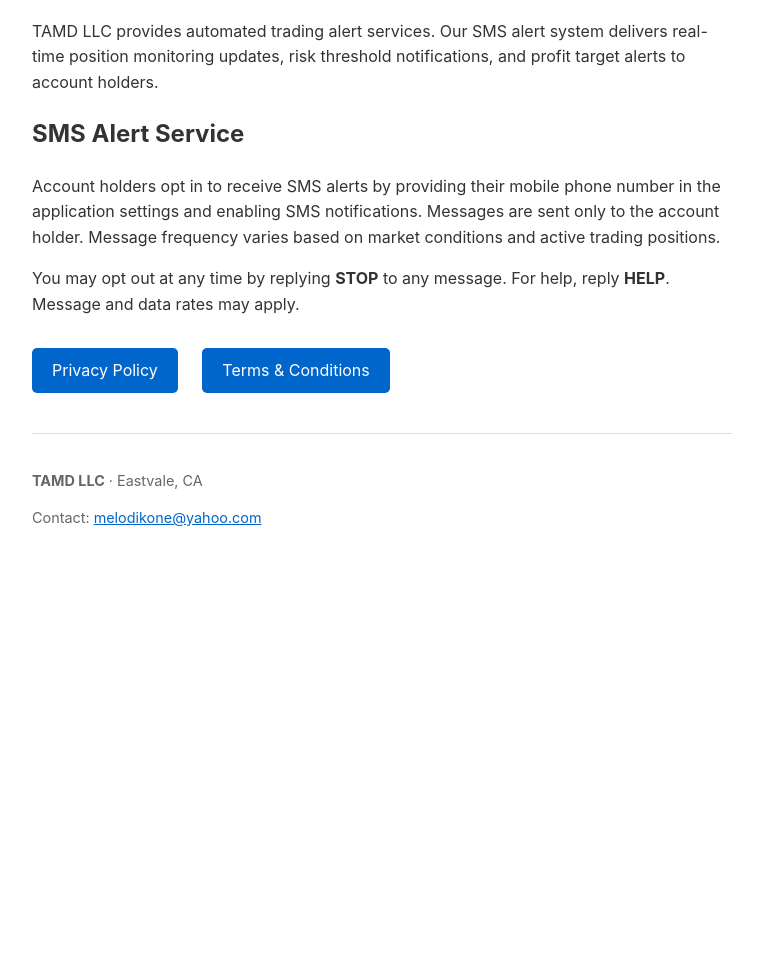
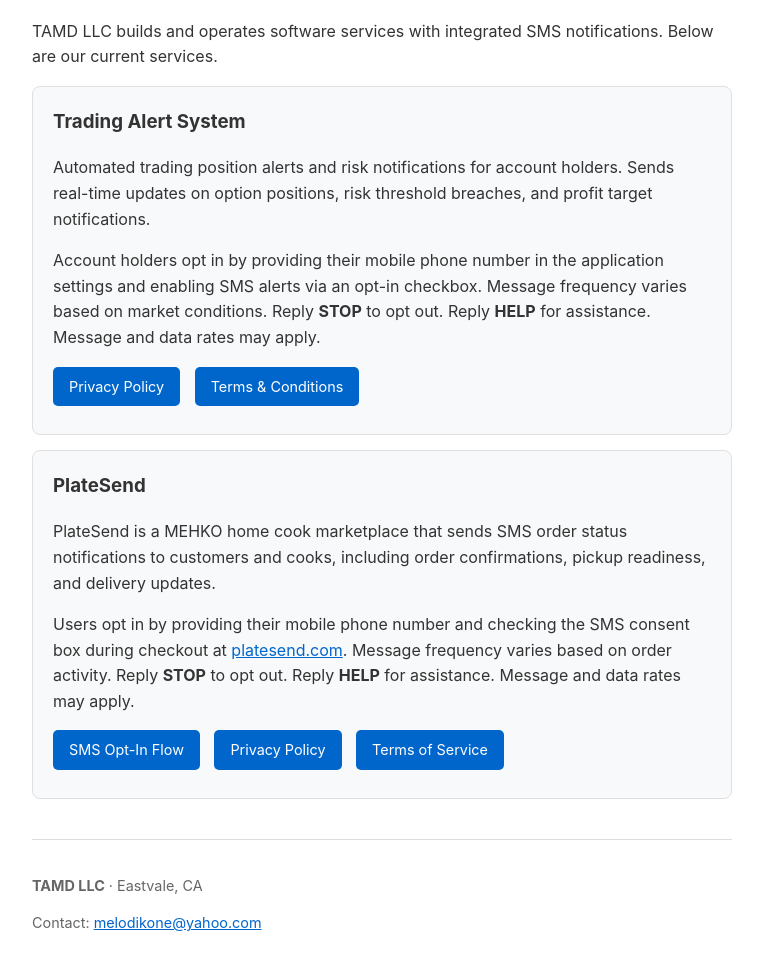
Before and after one commit to tokea/sms-legal, a plain HTML site: page index.html in a window 1280 px wide. Shown: the part 94-1064 px from the top of the page, without its empty margins (258-1021 px from the left). Before the commit the page ends 800 px from the top, so only its background shows below. Drawn offline with Linux system fonts and the light colour scheme.

Commit message:
Update index.html

```diff
--- a/index.html
+++ b/index.html
@@ -3,32 +3,47 @@
 <head>
   <meta charset="utf-8" />
   <meta name="viewport" content="width=device-width, initial-scale=1" />
-  <title>TAMD LLC - SMS Alert Services</title>
+  <title>TAMD LLC</title>
   <style>
     body { font-family: -apple-system, BlinkMacSystemFont, 'Segoe UI', Roboto, sans-serif; max-width: 700px; margin: 40px auto; padding: 0 20px; color: #333; line-height: 1.6; }
     h1 { color: #1a1a1a; }
+    h2 { color: #444; margin-top: 30px; }
     a { color: #0066cc; }
-    .links { margin-top: 30px; }
-    .links a { display: inline-block; margin-right: 20px; padding: 10px 20px; background: #0066cc; color: #fff; text-decoration: none; border-radius: 5px; }
+    .service { background: #f8f9fa; border: 1px solid #e0e0e0; border-radius: 8px; padding: 20px; margin: 15px 0; }
+    .service h3 { margin-top: 0; }
+    .links { margin-top: 10px; }
+    .links a { display: inline-block; margin-right: 10px; margin-bottom: 8px; padding: 8px 16px; background: #0066cc; color: #fff; text-decoration: none; border-radius: 5px; font-size: 0.9em; }
     .links a:hover { background: #0052a3; }
     footer { margin-top: 40px; font-size: 0.9em; color: #666; border-top: 1px solid #ddd; padding-top: 20px; }
   </style>
 </head>
 <body>
   <h1>TAMD LLC</h1>
-  <p>TAMD LLC provides automated trading alert services. Our SMS alert system delivers real-time position monitoring updates, risk threshold notifications, and profit target alerts to account holders.</p>
+  <p>TAMD LLC builds and operates software services with integrated SMS notifications. Below are our current services.</p>
 
-  <h2>SMS Alert Service</h2>
-  <p>Account holders opt in to receive SMS alerts by providing their mobile phone number in the application settings and enabling SMS notifications. Messages are sent only to the account holder. Message frequency varies based on market conditions and active trading positions.</p>
-  <p>You may opt out at any time by replying <strong>STOP</strong> to any message. For help, reply <strong>HELP</strong>. Message and data rates may apply.</p>
+  <div class="service">
+    <h3>Trading Alert System</h3>
+    <p>Automated trading position alerts and risk notifications for account holders. Sends real-time updates on option positions, risk threshold breaches, and profit target notifications.</p>
+    <p>Account holders opt in by providing their mobile phone number in the application settings and enabling SMS alerts via an opt-in checkbox. Message frequency varies based on market conditions. Reply <strong>STOP</strong> to opt out. Reply <strong>HELP</strong> for assistance. Message and data rates may apply.</p>
+    <div class="links">
+      <a href="privacy.html">Privacy Policy</a>
+      <a href="terms.html">Terms &amp; Conditions</a>
+    </div>
+  </div>
 
-  <div class="links">
-    <a href="privacy.html">Privacy Policy</a>
-    <a href="terms.html">Terms &amp; Conditions</a>
+  <div class="service">
+    <h3>PlateSend</h3>
+    <p>PlateSend is a MEHKO home cook marketplace that sends SMS order status notifications to customers and cooks, including order confirmations, pickup readiness, and delivery updates.</p>
+    <p>Users opt in by providing their mobile phone number and checking the SMS consent box during checkout at <a href="https://platesend.com">platesend.com</a>. Message frequency varies based on order activity. Reply <strong>STOP</strong> to opt out. Reply <strong>HELP</strong> for assistance. Message and data rates may apply.</p>
+    <div class="links">
+      <a href="https://platesend.com/sms-opt-in.html">SMS Opt-In Flow</a>
+      <a href="https://platesend.com/privacy">Privacy Policy</a>
+      <a href="https://platesend.com/terms">Terms of Service</a>
+    </div>
   </div>
 
   <footer>
-    <p><strong>TAMD LLC</strong> · Eastvale, CA</p>
+    <p><strong>TAMD LLC</strong> &middot; Eastvale, CA</p>
     <p>Contact: <a href="mailto:melodikone@yahoo.com">melodikone@yahoo.com</a></p>
   </footer>
 </body>
```
